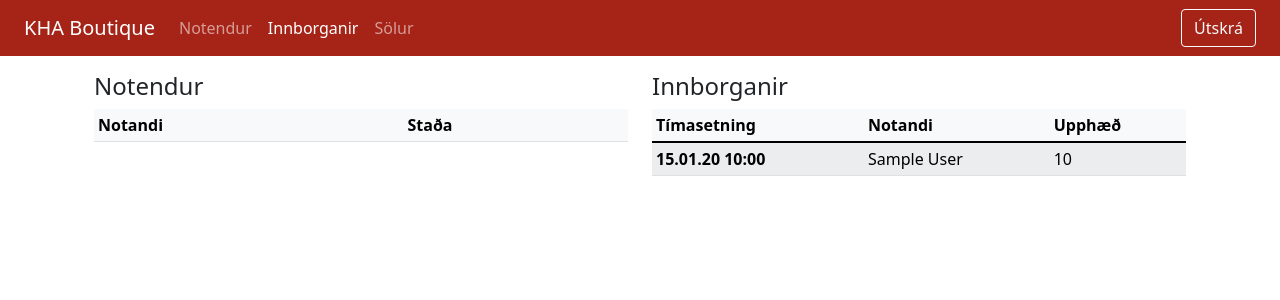
After one commit to jongrjon/khab, a Django app: page /payments in a window 1280 px wide. The commit adds this page. Shown: the top 300 px of the page. Run offline with Django 4.2, Linux system fonts and the light colour scheme; a user stored in the database is signed in; tables that the repository leaves empty hold one stand-in row (values such as "Sample post"); lists and menus that the app fills with data are empty; some libraries are stand-ins or nearby versions.

Commit message:
Payments

```diff
--- a/boutique/templates/boutique/base.html
+++ b/boutique/templates/boutique/base.html
@@ -25,9 +25,11 @@
 				<div class="collapse navbar-collapse" id="navbarSupportedContent">
 					<ul class="navbar-nav me-auto mb-2 mb-lg-0">
 						{%if request.user.is_superuser%}
-						<li class="nav-item"><a class="nav-link" aria-current="page" href="/users">Users</a></li>
+						<li class="nav-item"><a class="nav-link{% if '/users' in request.path %} active"  aria-current="page" {% endif %}" href="/users">Notendur</a></li>
+						<li class="nav-item"><a class="nav-link{% if request.path == '/payments' %} active" aria-current="page" {% endif %}"  href="/payments">Innborganir</a></li>
+						<li class="nav-item"><a class="nav-link{% if request.path == '/sales' %} active" aria-current="page" {% endif %}" href="/sales">Sölur</a></li>
 						{%else%}
-						<li class="nav-item"><a class="nav-link" aria-current="page" href="/users/{{request.user.id}}">{{request.user.first_name}} {{request.user.last_name}}</a></li>
+						<li class="nav-item"><a class="nav-link {% if request.path == '/users/{{request.user.id}}' %} active" aria-current="page" {% endif %}"  href="/users/{{request.user.id}}">{{request.user.first_name}} {{request.user.last_name}}</a></li>
 						{%endif%}
 					</ul>
 					<button class="btn btn-outline-light my-2 my-sm-0" type="button" href="/logout">Útskrá</button>
--- /dev/null
+++ b/boutique/templates/boutique/payments.html
@@ -0,0 +1,102 @@
+{%extends "boutique/base.html"%}
+{%block title%}KHA Boutique{%endblock%}
+{%block header%}User administration{%endblock%}
+{%block content%}
+        <div class="container">
+                <div class="row">
+                        <div class="col">
+                                <h4>Notendur</h4>
+                                <table class="table table-light table-striped table-sm ">
+                                        <thead>
+                                                <tr >
+                                                        <th scope="col">Notandi</th>
+                                                        <th scope="col">Staða</th>
+                                                </tr>
+                                        </thead>
+                                        <tbody>
+                                                {%for user in users%}
+                                                <tr onClick="newPayment(event,'{{user.first_name}}','{{user.last_name}}',{{user.id}},{{user.debt}})" >
+							<th scope="row">{{ pur.saletime|date:"d.m.y" }} {{user.first_name}} {{user.last_name}}</th>
+							<td>{{user.debt}}</td>
+                                                </tr>
+                                                {%endfor%}
+                                        </tbody>
+                                </table>
+                        </div>
+                        <div class="col">
+                                <h4>Innborganir</h4>
+                                 <table class="table table-light table-striped table-sm ">
+                                        <thead>
+                                                <tr>
+                                                        <th scope="col">Tímasetning</th>
+							<th scope="col">Notandi</th>
+                                                        <th scope="col">Upphæð</th>
+                                                </tr>
+                                        </thead>
+                                        <tbody>
+                                                {%for payment in payments%}
+						<tr onClick="editPayment(event,'{{payment.payer.first_name}}','{{payment.payer.last_name}}',{{payment.id}},{{payment.amount}})">
+                                                        <th scope="row">{{ payment.paytime|date:"d.m.y" }} {{ payment.paytime|time:"H:i" }}</th>
+							<td>{{payment.payer.first_name}} {{payment.payer.last_name}}</td>
+							<td>{{payment.amount}}</td>
+                                                </tr>
+                                                {%endfor%}
+                                        </tbody>
+                                </table>
+                        </div>
+                </div>
+        </div>
+
+        <div id="userpaymentpopup" class="modal fade" role="dialog">
+                <div class="modal-dialog modal-lg">
+                        <div class="modal-content">
+                                <div class="modal-body">
+                                        <h3 id="payername"></h3>
+                                        <form id="newpayment" method="post" action="newpayment" enctype="multipart/form-data">
+                                        {%csrf_token%}
+                                        <div class="input-group mb-3">
+                                                <input type="number" id="amount" name="amount" value= "" aria-label="Upphæð" class="form-control" required>
+                                                <span class="input-group-text">Kr.</span>
+                                        </div>
+                                        <div class="modal-footer">
+                                                <input type="hidden" id="previous_page" name="previous_page" value="/payments">
+                                                <button type="submit" id="payerid" class="btn btn-success" name="payerid" value="">Skrá innborgun</button>
+                                                <button type="button" class="btn btn-warning" name="dismiss" data-bs-dismiss="modal">Hætta við</button>
+					</div>
+					</form>
+                                </div>
+                        </div>
+                </div>
+        </div>
+	<div id="editpaymentpopup" class="modal fade" role="dialog">
+                <div class="modal-dialog modal-lg">
+                        <div class="modal-content">
+                                <div class="modal-body">
+					 <div class="row">
+                                                <div class="col-6">
+							<h3>Breyta innborgun</h4>
+							<h4 id="editpayername" ></h4>
+                                                </div>
+                                                <div class ="col-6">
+                                                        <form id="deletepayment" action="deletepayment" form="deletepayment"  method="post">
+                                                        {%csrf_token%}
+                                                                <button type="submit" id="paymentid" class="btn btn-danger float-end " name="deletepayment" value="">Eyða innborgun</button>
+                                                        </form>
+                                                </div>
+                                        </div>
+                                        <form id="editpayment" method="post" action="newpayment" enctype="multipart/form-data">
+                                        {%csrf_token%}
+                                        <div class="input-group mb-3">
+                                                <input type="number" id="editamount" name="amount" value= "" aria-label="Upphæð" class="form-control" required>
+                                                <span class="input-group-text">Kr.</span>
+                                        </div>
+                                        <div class="modal-footer">
+                                                <input type="hidden" id="previous_page" name="previous_page" value="/payments">
+                                                <button type="submit" id="paymentid" class="btn btn-success" name="paymentid" value="">Breyta innborgun</button>
+                                                <button type="button" class="btn btn-warning" name="dismiss" data-bs-dismiss="modal">Hætta við</button>
+                                        </form>
+                                </div>
+                        </div>
+                </div>
+        </div>
+{%endblock%}
--- a/boutique/urls.py
+++ b/boutique/urls.py
@@ -11,4 +11,5 @@ urlpatterns = [
     path('users', views.users, name='users'),
     path('users/<int:id>',views.users, name='users'),
     path('newpayment',views.newpayment, name='newpayment'),
+    path('payments', views.payments, name='payments'),
 ]
--- a/boutique/views.py
+++ b/boutique/views.py
@@ -140,10 +140,34 @@ def deleteproduct(request):
             Product.objects.filter(id=pid).delete()
     return HttpResponseRedirect("/")
 
+def payments(request):
+    if request.user.is_superuser:
+        template =loader.get_template('boutique/payments.html')
+        payments = Payment.objects.all().order_by('-paytime')
+        modelusers = User.objects.filter(groups__name__in=['person']).order_by('first_name')
+        users = []
+        for muser in modelusers:
+            user = {
+                'id':muser.id,
+                'first_name' : muser.first_name,
+                'last_name' : muser.last_name,
+                'debt' : getdebt(muser)
+            }
+            users.append(user)
+        context ={
+            'payments' : payments,
+            'users' : users,
+            }
+        return HttpResponse(template.render(context, request))
+    else:
+        return HttpResponseRedirect('/')
+
+
 def newpayment(request):
     if request.user.is_superuser:
         if request.method == "POST":
             data = request.POST
+            pid = data.get("paymentid")
             uid = data.get("payerid")
             amnt =data.get("amount")
             nxt = data.get("previous_page")
--- a/static/js/boutique.js
+++ b/static/js/boutique.js
@@ -32,4 +32,12 @@ function newPayment(e, fn, ln, uid,amnt){
 	$("#userpaymentpopup").modal("show");
 }
 
+function editPayment(e, fn, ln, pid, amnt){
+	e.preventDefault();
+	$("#editpayername").text(fn+" "+ln);
+	$("#editamount").val(amnt);
+	$("#paymentid").val(pid);
+	$("#editpaymentpopup").modal("show");
+}
+
 $(document).ready(purchasedItem);
```
Also changed, not shown: 3 other files.
